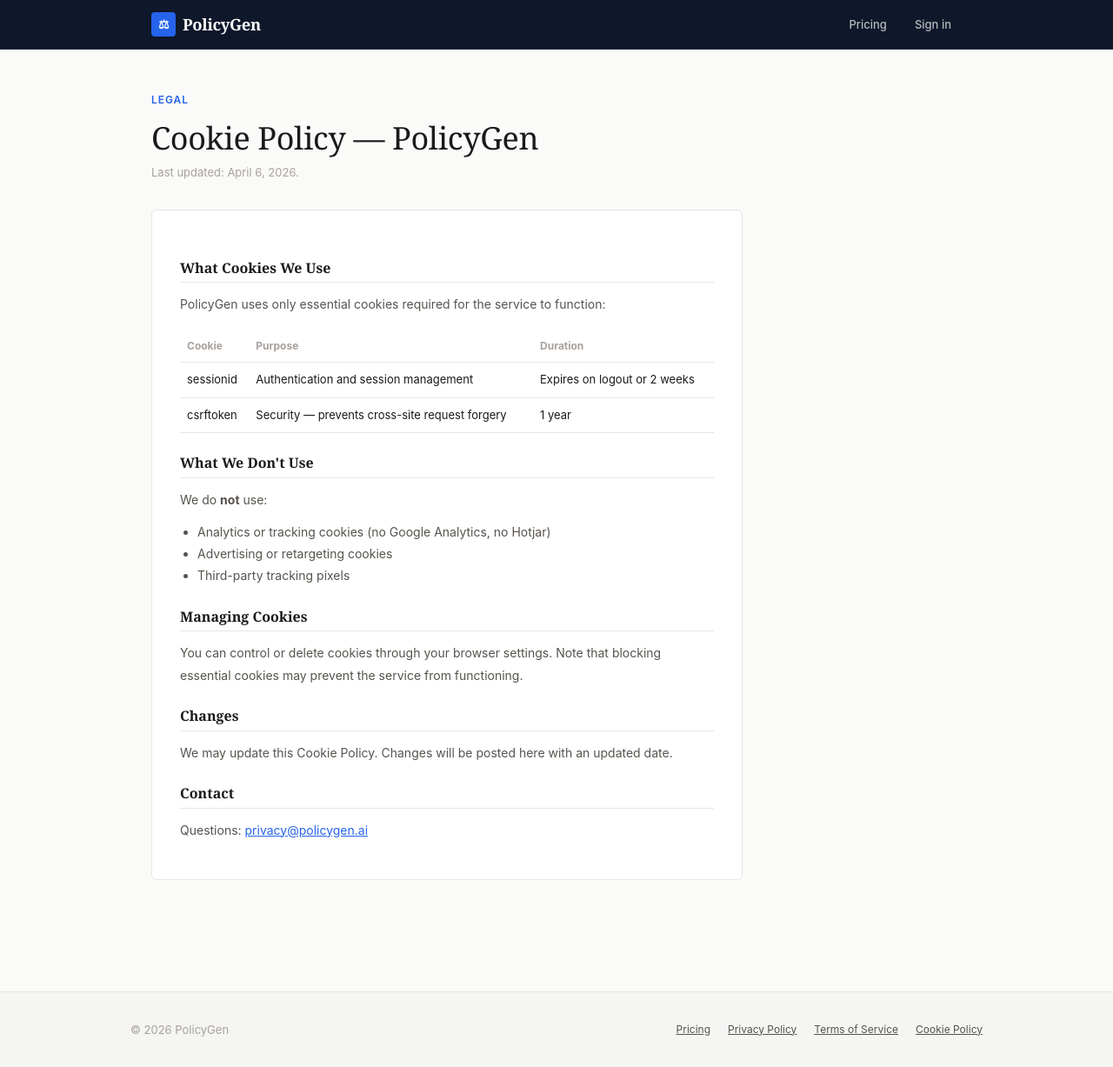
After one commit to Cjbwebdev/policygen, a Django app: page /legal/cookies/ in a window 1280 px wide. The commit adds this page. Shown: the whole page at 87% size. Run offline with Django 5.2, Linux system fonts and the light colour scheme; parts of the project's set-up code (start-up, migrations or seed data) failed here and were passed over.

Commit message:
Add: PolicyGen's own legal pages (Privacy, Terms, Cookie) with footer links, views, URLs, templates

```diff
--- a/policies/urls.py
+++ b/policies/urls.py
@@ -25,4 +25,9 @@ urlpatterns = [
 
     # Programmatic SEO landing pages
     path('p/<slug:slug>/', policies_views.seo_landing_page, name='seo_landing'),
+
+    # PolicyGen's own legal pages
+    path('legal/privacy/', policies_views.privacy_policy, name='legal_privacy'),
+    path('legal/terms/', policies_views.terms_of_service, name='legal_terms'),
+    path('legal/cookies/', policies_views.cookie_policy, name='legal_cookies'),
 ]
--- a/policies/views.py
+++ b/policies/views.py
@@ -7,6 +7,10 @@ from django.contrib import messages
 from django.views.decorators.http import require_POST
 from django.views.decorators.csrf import csrf_exempt
 from django.http import HttpResponse
+import re
+import http.client
+from urllib.parse import urlparse
+from django.http import JsonResponse
 from .models import PolicyDocument, SEOLandingPage, ComplianceScore
 from .generator import generate_policy
 
@@ -49,7 +53,6 @@ def generate_public(request):
     if request.method == 'POST':
         data = request.POST
         regulations = data.getlist('regulations')
-        # Clean up any malformed regulation values
         regulations = [r.strip() for r in regulations if r.strip()]
 
         doc = PolicyDocument(
@@ -128,20 +131,13 @@ def document_list(request):
 
 
 def health_check(request):
-    from django.http import JsonResponse
     return JsonResponse({'status': 'ok', 'service': 'policygen'})
 
-import re
-import http.client
-from urllib.parse import urlparse
-from django.http import JsonResponse
-from django.shortcuts import render
-from django.views.decorators.http import require_POST
-from django.views.decorators.csrf import csrf_exempt
 
 def check_compliance_score(request):
     """Free compliance checker tool page"""
     return render(request, 'policies/score_checker.html')
+
 
 @csrf_exempt
 @require_POST
@@ -168,16 +164,14 @@ def run_score_check(request):
     recommendations = []
     score = 100
 
-    # Check for privacy policy link
     has_privacy = any(kw in html.lower() for kw in ['privacy policy', 'privacy notice', 'data protection policy'])
     if has_privacy:
-        score -= 5  # Has one but might not be compliant
+        score -= 5
     else:
         issues.append('No privacy policy found')
         recommendations.append('Add a clear privacy policy link in your footer')
         score -= 25
 
-    # Check for terms of service
     has_terms = any(kw in html.lower() for kw in ['terms of service', 'terms and conditions', 'terms of use'])
     if has_terms:
         score -= 3
@@ -186,7 +180,6 @@ def run_score_check(request):
         recommendations.append('Add terms of service to protect your business')
         score -= 15
 
-    # Check for cookie policy
     has_cookie = any(kw in html.lower() for kw in ['cookie policy', 'cookie notice', 'we use cookies'])
     if has_cookie:
         score -= 3
@@ -195,7 +188,6 @@ def run_score_check(request):
         recommendations.append('Add a cookie policy if you use analytics or tracking')
         score -= 15
 
-    # Check for GDPR indicators
     has_gdpr = any(kw in html.lower() for kw in ['gdpr', 'data subject', 'right to erasure', 'right to access'])
     if has_gdpr:
         score -= 2
@@ -203,7 +195,6 @@ def run_score_check(request):
         recommendations.append('Ensure your policy mentions GDPR rights (EU visitors)')
         score -= 10
 
-    # Check for CCPA indicators
     has_ccpa = any(kw in html.lower() for kw in ['ccpa', 'california privacy', 'do not sell'])
     if has_ccpa:
         score -= 2
@@ -211,20 +202,17 @@ def run_score_check(request):
         recommendations.append('Add CCPA compliance language if you have California visitors')
         score -= 10
 
-    # Check for contact information
     has_contact = any(kw in html.lower() for kw in ['contact us', 'contact@', '@email', 'dpo@', 'privacy@'])
     if not has_contact:
         issues.append('No privacy contact information found')
         recommendations.append('Include a DPO or privacy contact email in your policy')
         score -= 10
 
-    # Check for data retention
     has_retention = any(kw in html.lower() for kw in ['retention', 'how long we keep', 'delete your data'])
     if not has_retention:
         recommendations.append('Specify how long you retain user data')
         score -= 7
 
-    # Check for third-party disclosure
     has_third_party = any(kw in html.lower() for kw in ['third party', 'third-party', 'service providers', 'google analytics'])
     if not has_third_party:
         recommendations.append('Disclose third-party services you use (analytics, ads, payments)')
@@ -232,7 +220,6 @@ def run_score_check(request):
 
     score = max(0, min(100, score))
 
-    # Save to DB
     try:
         ComplianceScore.objects.create(
             url=target_url,
@@ -245,7 +232,7 @@ def run_score_check(request):
             gdpr_compliant=has_gdpr,
             ccpa_compliant=has_ccpa,
         )
-    except:
+    except Exception:
         pass
 
     return JsonResponse({
@@ -260,15 +247,32 @@ def run_score_check(request):
 
 def seo_landing_page(request, slug):
     """Programmatic SEO landing page"""
-    from django.shortcuts import get_object_or_404
     page = get_object_or_404(SEOLandingPage, slug=slug)
-
-    # Related pages for internal linking
     related = SEOLandingPage.objects.filter(
         industry=page.industry
-    ).exclude(slug=page.slug)[:4]
+    ).exclude(slug=slug)[:4]
 
     return render(request, 'policies/seo_landing.html', {
         'page': page,
         'related_pages': related,
     })
+
+
+# ── PolicyGen's own legal pages ─────────────────────────
+
+def privacy_policy(request):
+    return render(request, 'policies/legal_privacy.html', {
+        'page_title': 'Privacy Policy',
+    })
+
+
+def terms_of_service(request):
+    return render(request, 'policies/legal_terms.html', {
+        'page_title': 'Terms of Service',
+    })
+
+
+def cookie_policy(request):
+    return render(request, 'policies/legal_cookies.html', {
+        'page_title': 'Cookie Policy',
+    })
--- a/static/css/style.css
+++ b/static/css/style.css
@@ -176,9 +176,12 @@ footer {
   display: flex;
   justify-content: space-between;
   align-items: center;
+  gap: 2rem;
 }
-.footer-inner a { color: var(--text-secondary); }
-.footer-inner a:hover { color: var(--text-primary); }
+.footer-inner > span { white-space: nowrap; }
+.footer-links { display: flex; gap: 1.25rem; align-items: center; flex-wrap: wrap; }
+.footer-links a { color: var(--text-secondary); font-size: 0.75rem; }
+.footer-links a:hover { color: var(--text-primary); }
 
 /* ── Typography ─────────────────────────────────────── */
 .heading-serif {
--- a/templates/base.html
+++ b/templates/base.html
@@ -40,7 +40,12 @@
   <footer>
     <div class="footer-inner">
       <span>&copy; {% now "Y" %} PolicyGen</span>
-      <a href="/pricing/">Pricing</a>
+      <div class="footer-links">
+        <a href="/pricing/">Pricing</a>
+        <a href="/legal/privacy/">Privacy Policy</a>
+        <a href="/legal/terms/">Terms of Service</a>
+        <a href="/legal/cookies/">Cookie Policy</a>
+      </div>
     </div>
   </footer>
 
--- /dev/null
+++ b/templates/policies/legal_cookies.html
@@ -0,0 +1,53 @@
+{% extends "base.html" %}
+{% block title %}{{ page_title }} — PolicyGen{% endblock %}
+{% block content %}
+<div style="padding-top:3rem;max-width:680px;margin-bottom:4rem;">
+  <p class="hero-eyebrow">Legal</p>
+  <h1 class="heading-serif" style="margin-top:0.5rem;margin-bottom:0.375rem;">Cookie Policy — PolicyGen</h1>
+  <p class="text-sm text-muted" style="margin-bottom:2rem;">Last updated: April 6, 2026.</p>
+
+  <div class="document-output" style="max-height:none;">
+    <h2>What Cookies We Use</h2>
+    <p>PolicyGen uses only essential cookies required for the service to function:</p>
+
+    <table style="width:100%;border-collapse:collapse;margin:1rem 0;">
+      <thead>
+        <tr>
+          <th style="text-align:left;padding:0.5rem;border-bottom:1px solid var(--border);font-size:0.75rem;color:var(--text-muted);">Cookie</th>
+          <th style="text-align:left;padding:0.5rem;border-bottom:1px solid var(--border);font-size:0.75rem;color:var(--text-muted);">Purpose</th>
+          <th style="text-align:left;padding:0.5rem;border-bottom:1px solid var(--border);font-size:0.75rem;color:var(--text-muted);">Duration</th>
+        </tr>
+      </thead>
+      <tbody>
+        <tr>
+          <td style="padding:0.5rem;border-bottom:1px solid var(--border);font-size:0.8125rem;">sessionid</td>
+          <td style="padding:0.5rem;border-bottom:1px solid var(--border);font-size:0.8125rem;">Authentication and session management</td>
+          <td style="padding:0.5rem;border-bottom:1px solid var(--border);font-size:0.8125rem;">Expires on logout or 2 weeks</td>
+        </tr>
+        <tr>
+          <td style="padding:0.5rem;border-bottom:1px solid var(--border);font-size:0.8125rem;">csrftoken</td>
+          <td style="padding:0.5rem;border-bottom:1px solid var(--border);font-size:0.8125rem;">Security — prevents cross-site request forgery</td>
+          <td style="padding:0.5rem;border-bottom:1px solid var(--border);font-size:0.8125rem;">1 year</td>
+        </tr>
+      </tbody>
+    </table>
+
+    <h2>What We Don't Use</h2>
+    <p>We do <strong>not</strong> use:</p>
+    <ul style="margin:0.5rem 0 0.5rem 1.25rem;color:var(--text-secondary);">
+      <li>Analytics or tracking cookies (no Google Analytics, no Hotjar)</li>
+      <li>Advertising or retargeting cookies</li>
+      <li>Third-party tracking pixels</li>
+    </ul>
+
+    <h2>Managing Cookies</h2>
+    <p>You can control or delete cookies through your browser settings. Note that blocking essential cookies may prevent the service from functioning.</p>
+
+    <h2>Changes</h2>
+    <p>We may update this Cookie Policy. Changes will be posted here with an updated date.</p>
+
+    <h2>Contact</h2>
+    <p>Questions: <a href="mailto:privacy@policygen.ai" style="color:var(--accent);">privacy@policygen.ai</a></p>
+  </div>
+</div>
+{% endblock %}
```
Also changed, not shown: templates/policies/legal_privacy.html (added, +51 -0 lines), templates/policies/legal_terms.html (added, +44 -0 lines).
